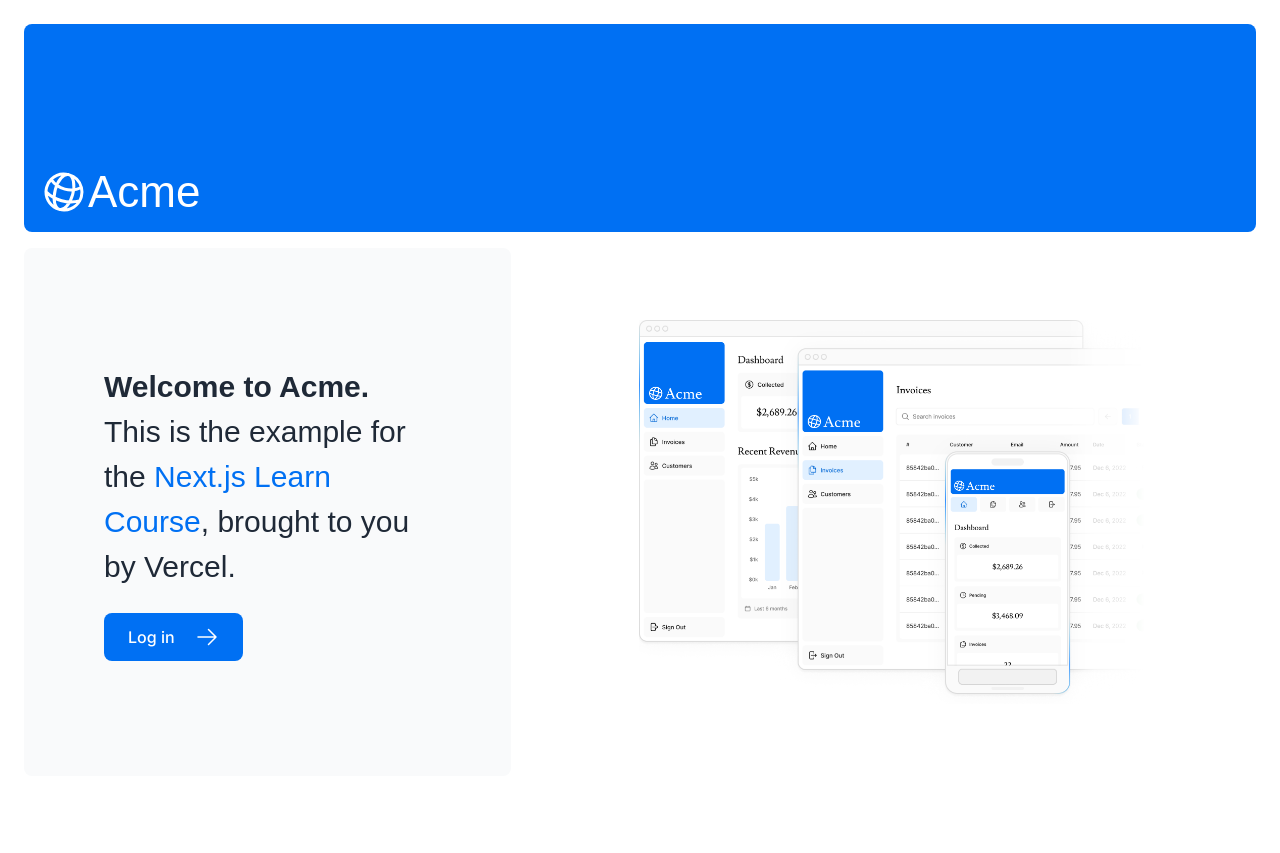
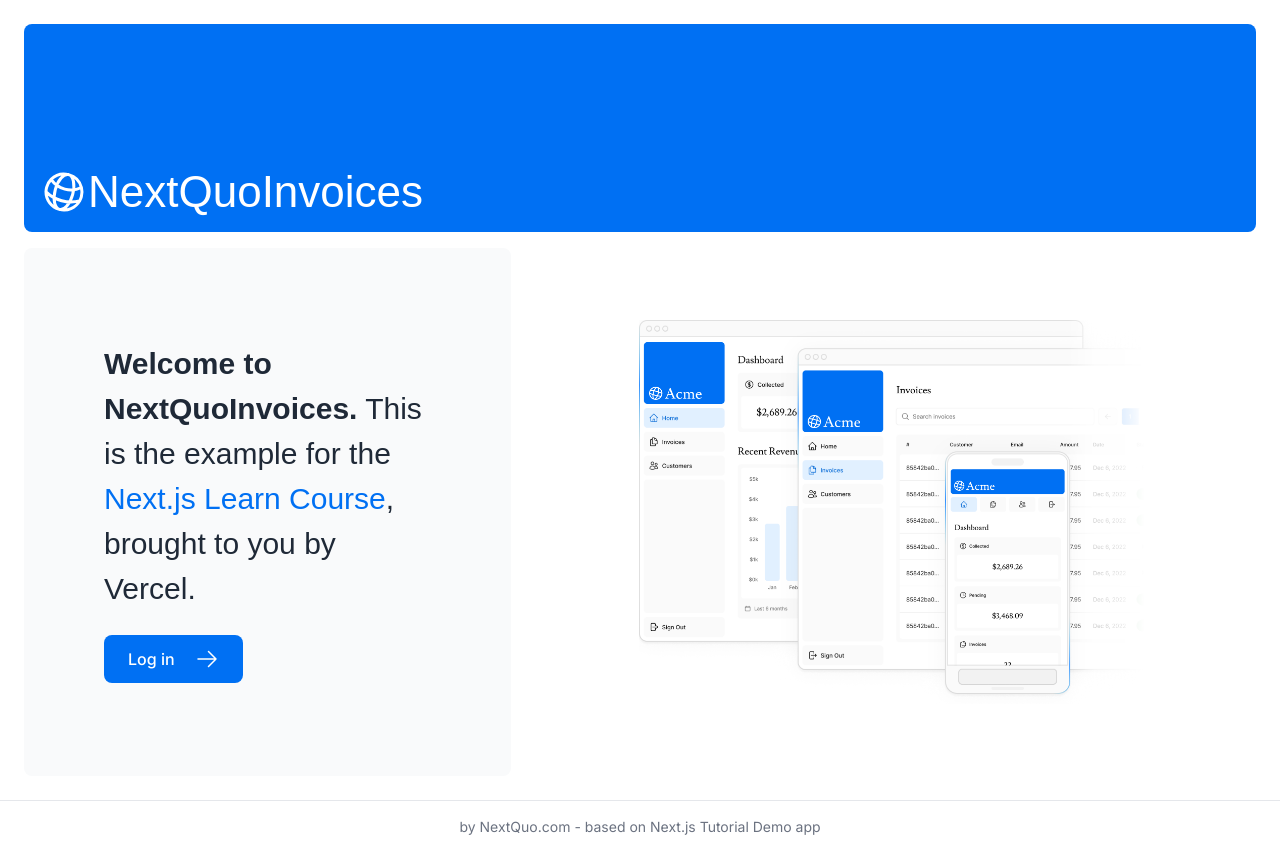
Before and after one commit to GabMele/nextjs-invoices-dashboard, a Next.js app: page / in a window 1280 px wide. Before the commit the page ends 800 px from the top, so only its background shows below. Built offline with nearby package versions, Linux system fonts and the light colour scheme; no server answers; a web font is replaced by a local one.

Commit message:
feat: update metadata and add footer
- Update metadata with author and demo attribution
- Add footer with NextQuo.com and Next.js tutorial credit
- Configure dynamic baseUrl using NEXT_PUBLIC_SITE_URL and VERCEL_URL for flexible deployment across environments

```diff
--- a/app/dashboard/invoices/[id]/edit/page.tsx
+++ b/app/dashboard/invoices/[id]/edit/page.tsx
@@ -2,6 +2,11 @@
 import Breadcrumbs from "@/app/ui/invoices/breadcrumbs";
 import { fetchInvoiceById, fetchCustomers } from "@/app/lib/data";
 import { notFound } from "next/navigation";
+import { Metadata } from "next";
+
+export const metadata: Metadata = {
+  title: "Edit Invoice",
+};
 
 export default async function Page(props: { params: Promise<{ id: string }> }) {
   const params = await props.params;
--- a/app/dashboard/invoices/create/page.tsx
+++ b/app/dashboard/invoices/create/page.tsx
@@ -1,6 +1,11 @@
 import Form from "@/app/ui/invoices/create-form";
 import Breadcrumbs from "@/app/ui/invoices/breadcrumbs";
 import { fetchCustomers } from "@/app/lib/data";
+import { Metadata } from "next";
+
+export const metadata: Metadata = {
+  title: "Create Invoice",
+};
 
 export default async function Page() {
   const customers = await fetchCustomers();
--- a/app/dashboard/invoices/page.tsx
+++ b/app/dashboard/invoices/page.tsx
@@ -8,6 +8,11 @@
 import { InvoicesTableSkeleton } from "@/app/ui/skeletons";
 import { Suspense } from "react";
 import { fetchInvoicesPages } from "@/app/lib/data";
+import { Metadata } from "next";
+
+export const metadata: Metadata = {
+  title: "Invoices",
+};
 
 export default async function Page(props: {
   searchParams?: Promise<{
--- a/app/layout.tsx
+++ b/app/layout.tsx
@@ -1,5 +1,37 @@
+// /app/layout.tsx
+
+import { Metadata } from "next";
+
 import '@/app/ui/global.css';
 import { inter } from '@/app/ui/fonts';
+import Footer from '@/app/ui/footer';
+
+const baseUrl = process.env.NEXT_PUBLIC_SITE_URL
+  ? `https://${process.env.NEXT_PUBLIC_SITE_URL}`
+  : process.env.VERCEL_URL
+    ? `https://${process.env.VERCEL_URL}`
+    : "http://localhost:3000";
+
+export const metadata: Metadata = {
+  title: {
+    template: "%s | NextQuoInvoices Demo",
+    default: "NextQuoInvoices Demo",
+  },
+  description: "Demo app by NextQuo.com: NextQuoInvoices - Manage your invoices efficiently with our modern dashboard built with Next.js.",
+  keywords: ["invoices", "dashboard", "billing", "finance", "nextjs"],
+  authors: [{ name: "Gabriele Melendugno" }],
+  metadataBase: new URL(baseUrl),
+  openGraph: {
+    title: "NextQuoInvoices Demo",
+    description: "Demo app by NextQuo.com: NextQuoInvoices - Manage your invoices efficiently with our modern dashboard",
+    type: "website",
+  },
+  twitter: {
+    card: "summary_large_image",
+    title: "NextQuoInvoices Demo",
+    description: "Demo app by NextQuo.com: NextQuoInvoices - Manage your invoices efficiently with our modern dashboard",
+  },
+};
 
 export default function RootLayout({
   children,
@@ -8,7 +40,12 @@
 }) {
   return (
     <html lang="en">
-      <body className={`${inter.className} antialiased`}>{children}</body>
+      <body className={`${inter.className} antialiased`}>
+        <div className="min-h-screen flex flex-col">
+          <main className="flex-1">{children}</main>
+          <Footer />
+        </div>
+      </body>
     </html>
   );
 }
--- a/app/login/page.tsx
+++ b/app/login/page.tsx
@@ -1,6 +1,6 @@
 // /login/page.tsx
 
-import AcmeLogo from "@/app/ui/acme-logo";
+import NextQuoInvoicesLogo from "@/app/ui/nextquoinvoices-logo";
 import LoginForm from "@/app/ui/login-form";
 import { Suspense } from "react";
 
@@ -10,7 +10,7 @@
       <div className="relative mx-auto flex w-full max-w-[400px] flex-col space-y-2.5 p-4 md:-mt-32">
         <div className="flex h-20 w-full items-end rounded-lg bg-blue-500 p-3 md:h-36">
           <div className="w-32 text-white md:w-36">
-            <AcmeLogo />
+            <NextQuoInvoicesLogo />
           </div>
         </div>
         <Suspense>
--- a/app/page.tsx
+++ b/app/page.tsx
@@ -1,4 +1,4 @@
-import AcmeLogo from '@/app/ui/acme-logo';
+import NextQuoInvoicesLogo from '@/app/ui/nextquoinvoices-logo';
 import { ArrowRightIcon } from '@heroicons/react/24/outline';
 import Link from 'next/link';
 // import styles from '@/app/ui/home.module.css';
@@ -10,14 +10,14 @@
     <main className="flex min-h-screen flex-col p-6">
       {/* <div className={styles.shape} /> */}
       <div className="flex h-20 shrink-0 items-end rounded-lg bg-blue-500 p-4 md:h-52">
-        <AcmeLogo />
+        <NextQuoInvoicesLogo />
       </div>
       <div className="mt-4 flex grow flex-col gap-4 md:flex-row">
         <div className="flex flex-col justify-center gap-6 rounded-lg bg-gray-50 px-6 py-10 md:w-2/5 md:px-20">
           <p
             className={`${lusitana.className} text-xl text-gray-800 md:text-3xl md:leading-normal`}
           >
-            <strong>Welcome to Acme.</strong> This is the example for the{" "}
+            <strong>Welcome to NextQuoInvoices.</strong> This is the example for the{" "}
             <a href="https://nextjs.org/learn/" className="text-blue-500">
               Next.js Learn Course
             </a>
--- a/app/ui/dashboard/sidenav.tsx
+++ b/app/ui/dashboard/sidenav.tsx
@@ -1,6 +1,6 @@
 import Link from 'next/link';
 import NavLinks from '@/app/ui/dashboard/nav-links';
-import AcmeLogo from '@/app/ui/acme-logo';
+import NextQuoInvoicesLogo from '@/app/ui/nextquoinvoices-logo';
 import { PowerIcon } from '@heroicons/react/24/outline';
 import { signOut } from "@/auth";
 
@@ -13,7 +13,7 @@
         href="/"
       >
         <div className="w-32 text-white md:w-40">
-          <AcmeLogo />
+          <NextQuoInvoicesLogo />
         </div>
       </Link>
       <div className="flex grow flex-row justify-between space-x-2 md:flex-col md:space-x-0 md:space-y-2">
--- /dev/null
+++ b/app/ui/footer.tsx
@@ -0,0 +1,7 @@
+export default function Footer() {
+  return (
+    <footer className="py-4 text-center text-sm text-gray-500 border-t">
+      by NextQuo.com - based on Next.js Tutorial Demo app
+    </footer>
+  );
+}
--- a/app/ui/acme-logo.tsx
+++ b/app/ui/nextquoinvoices-logo.tsx
@@ -1,13 +1,13 @@
 import { GlobeAltIcon } from '@heroicons/react/24/outline';
 import { lusitana } from '@/app/ui/fonts';
 
-export default function AcmeLogo() {
+export default function NextQuoInvoicesLogo() {
   return (
     <div
       className={`${lusitana.className} flex flex-row items-center leading-none text-white`}
     >
       <GlobeAltIcon className="size-12 rotate-[15deg]" />
-      <p className="text-[44px]">Acme</p>
+      <p className="text-[44px]">NextQuoInvoices</p>
     </div>
   );
 }
```
